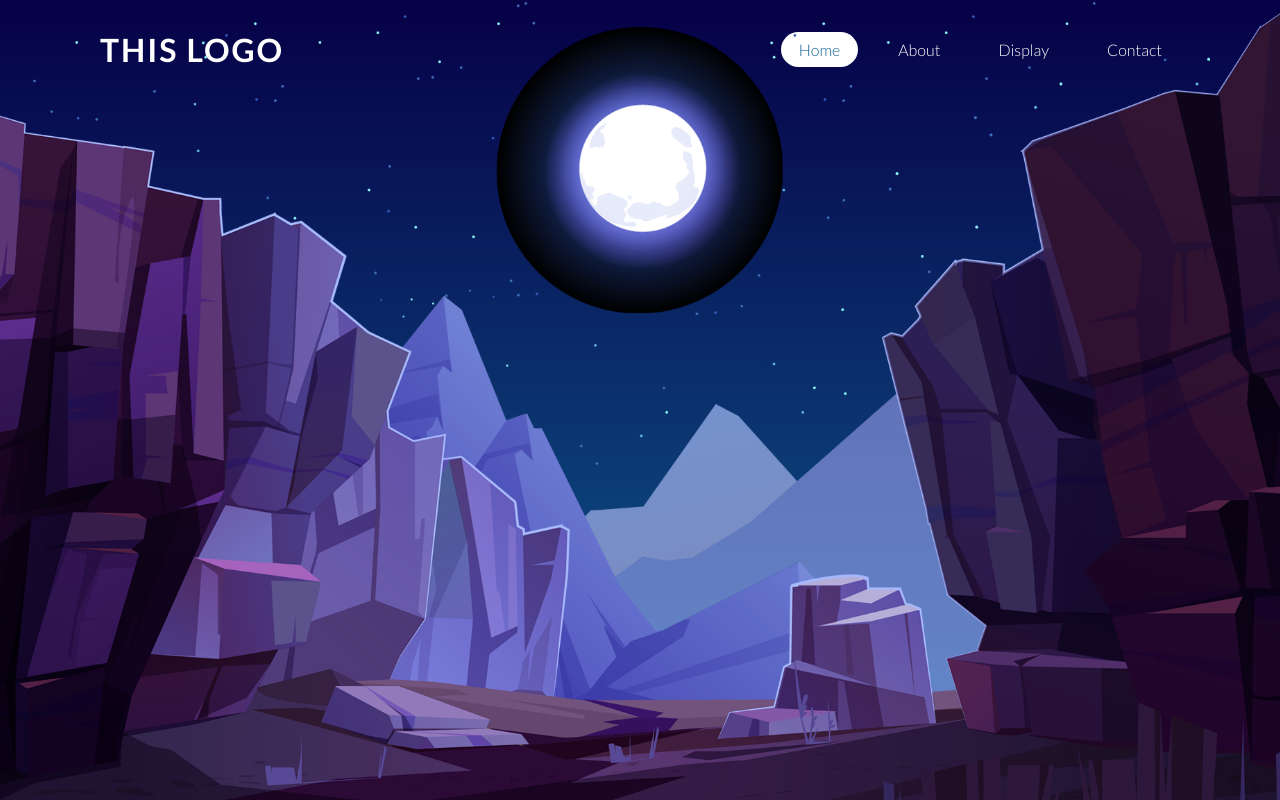
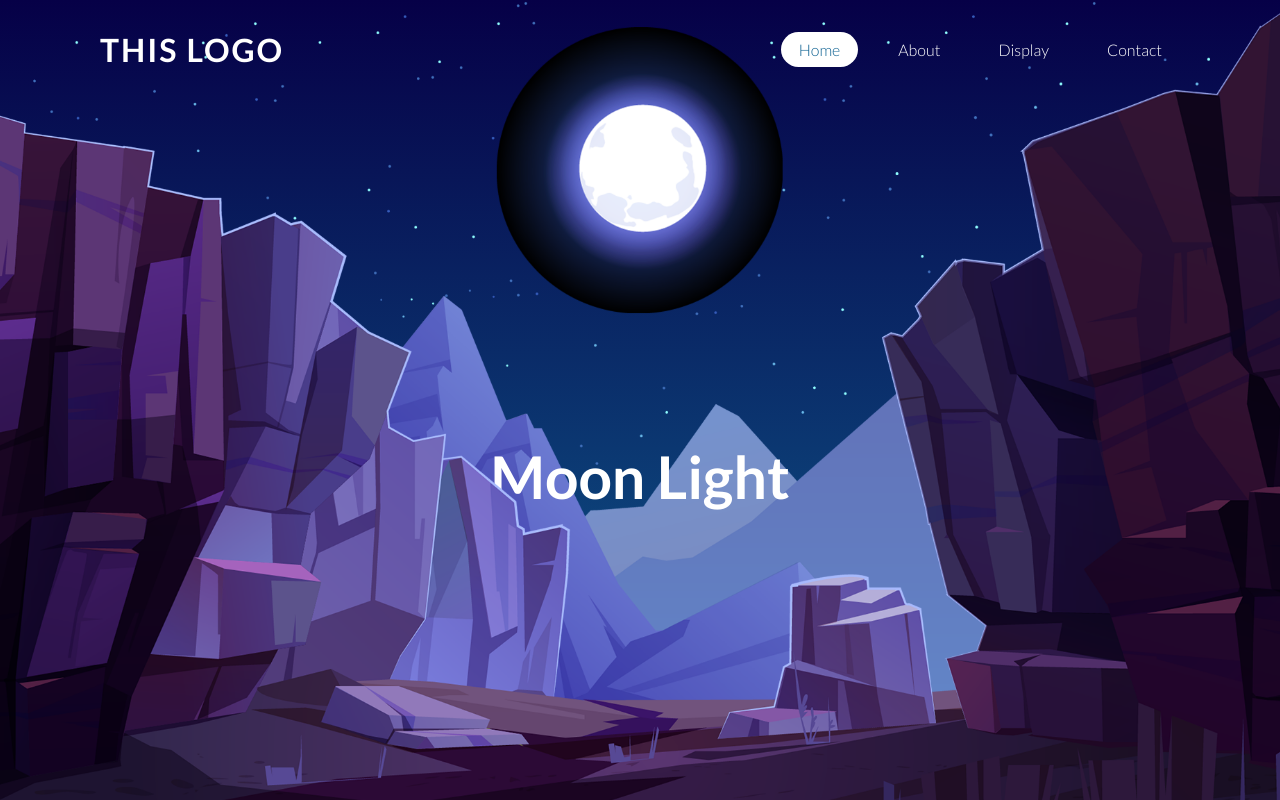
Before and after one commit to hurihmeranti/learning-front-end-1-sagucode, a plain HTML site: page index.html in a window 1280 px wide. Drawn offline with Linux system fonts and the light colour scheme; a web font is replaced by a local one.

Commit message:
log_think_+phas2e2

```diff
--- a/index.html
+++ b/index.html
@@ -22,6 +22,7 @@
         <img src="/assets/images/stars.png" alt="background start" id="stars">
         <img src="/assets/images/moon.png" alt="background moon" id="moon">
         <img src="/assets/images/mountains_behind.png" alt="mountains_1" id="mountains_behind">
+        <h2 id="text">Moon Light</h2>
         <img src="/assets/images/mountains_front.png" alt="mountains_2" id="mountains_front">
     </section>
 
--- a/style/style.css
+++ b/style/style.css
@@ -26,6 +26,7 @@ header {
     justify-content: space-between;
     align-items: center;
     display: flex;
+    z-index: 10000;
 }
 
 header .logo {
@@ -62,10 +63,14 @@ header ul li a.active {
 }
 
 section {
+    display: flex;
     position: relative;
     width: 100%;
     height: 100vh;
     padding: 100px;
+    font-family: 'Tilt Neon', 'cursive';
+    justify-content: center;
+    align-items: center;
 }
 
 section img{
@@ -79,4 +84,21 @@ section img{
 
 section img #moon {
     mix-blend-mode: screen;
+
+
 }
+
+section img#mountains_front {
+    z-index: 10;
+}
+
+
+#text {
+    color: #ffff;
+    white-space: nowrap;
+    font-size: 4.6vw;
+    margin-top: 2.6em;
+    position: absolute;
+    z-index: 9;
+    font-weight: bolder;
+}
```
